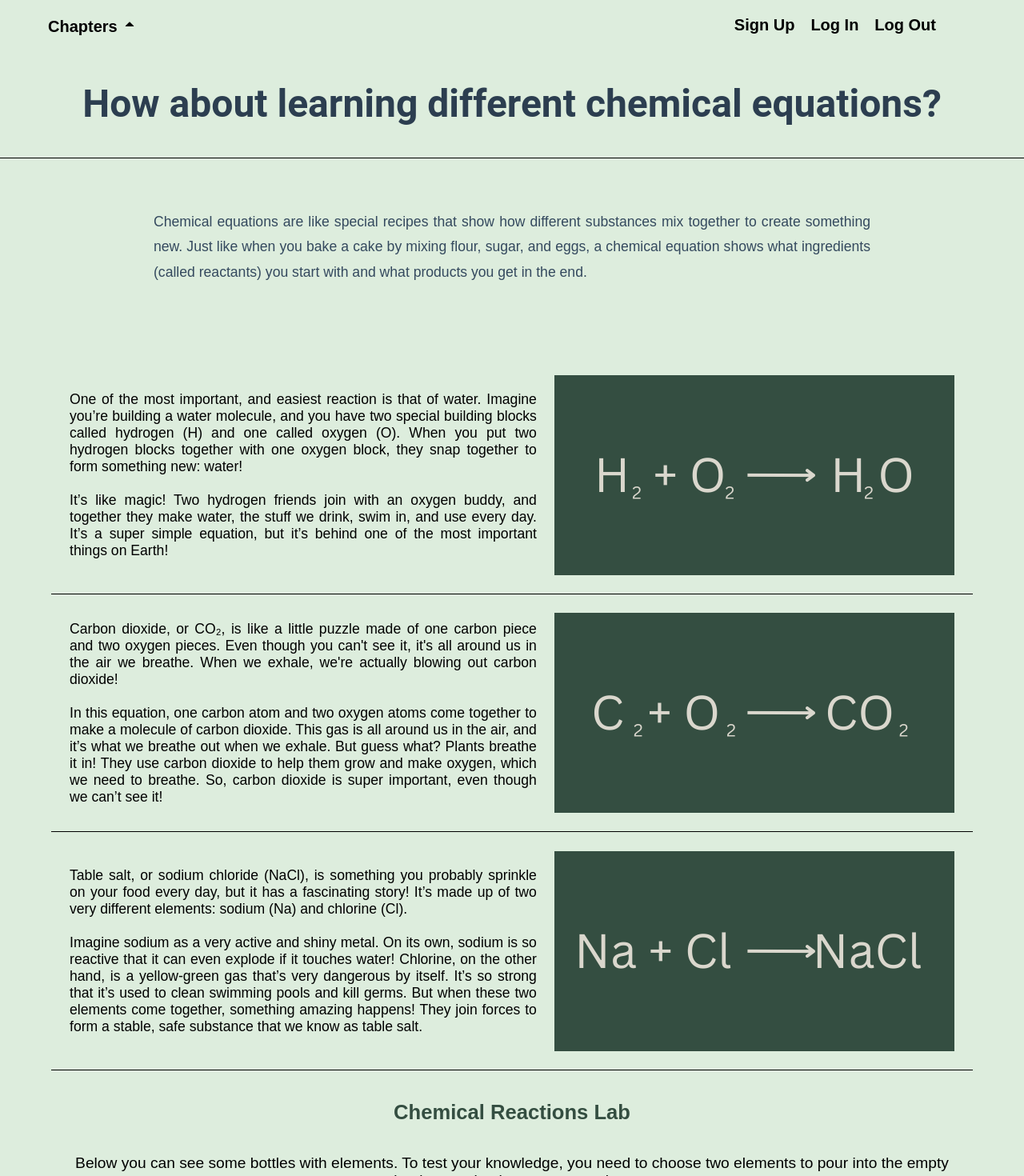
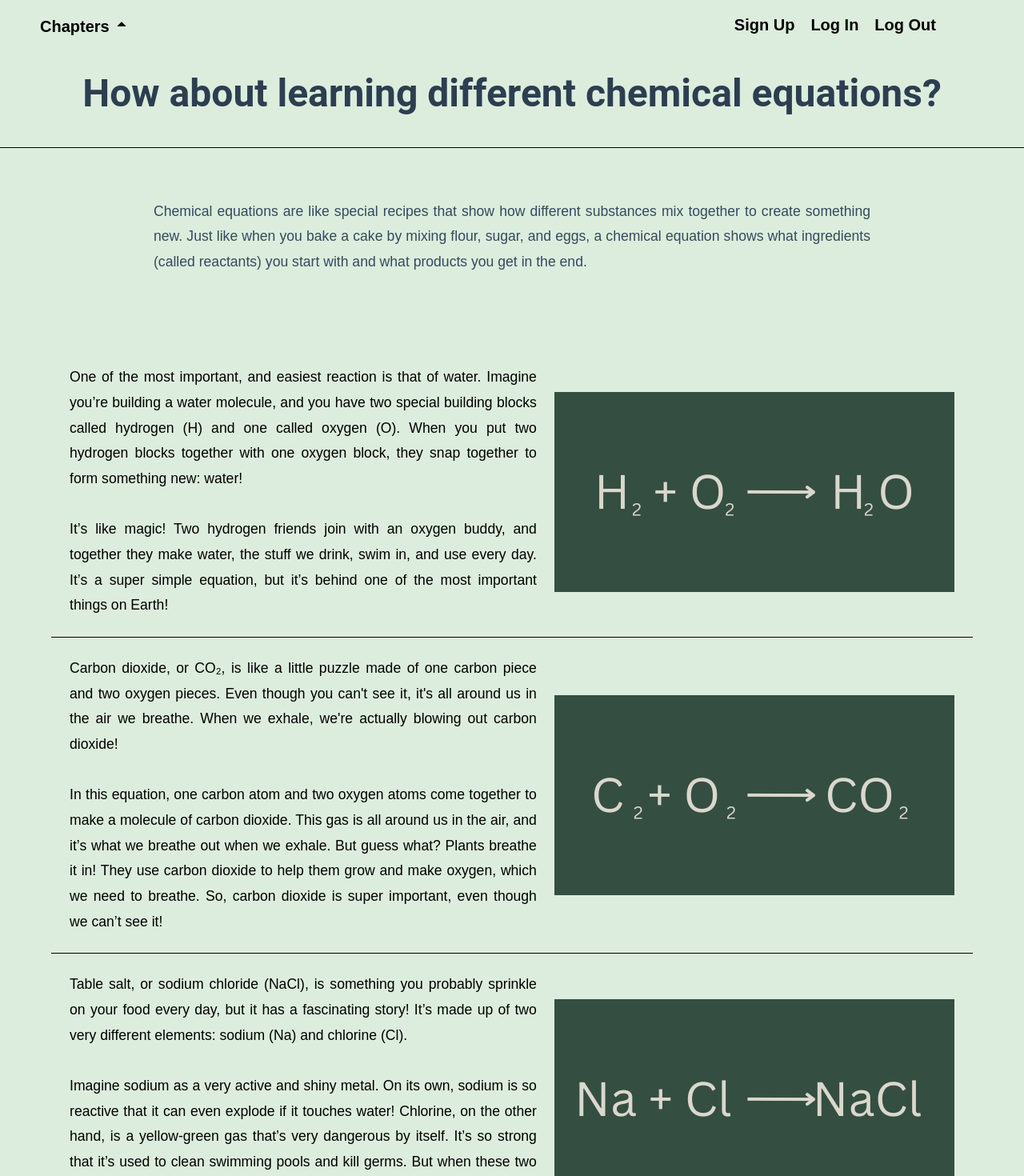
Before and after one commit to milagjurovska/app-for-learning-chemistry, a React (Create React App) app: page /chapter2 in a window 1280 px wide. Shown: the top 1470 px of the page at 80% size. Built offline with nearby package versions, Linux system fonts and the light colour scheme; no server answers.

Commit message:
Updated css and header

```diff
--- a/src/App.css
+++ b/src/App.css
@@ -13,7 +13,6 @@ body{
   display: flex;
   justify-content: center;
   padding: 5% 15%;
-  text-align: center;
   font-size: 1.1rem;
   line-height: 1.8;
   color: #34495e;
@@ -32,6 +31,7 @@ body{
 }
 h1{
   padding: 3%;
+  margin-top: 50px;
   font-family: Roboto, sans-serif;
   border-bottom: black 1px solid;
   text-align: center;
@@ -41,11 +41,9 @@ h1{
 }
 #menuButton {
   position: fixed;
-  top: 10px;
+  top: 20px;
   left: 50px;
-  background-color: #ddeddd;
   z-index: 2;
-  padding: 10px;
   cursor: pointer;
 }
 
@@ -127,9 +125,10 @@ h1{
 }
 
 #video{
-  display: flex;
-  justify-content: center;
-  margin-bottom: 2%;
+  margin-top: 15px;
+  margin-left: 80px;
+  margin-right: 10px;
+  height: auto;
 }
 
 iframe{
@@ -324,8 +323,9 @@ a:visited, a:link{
 
 .chemicallab p{
   padding: 3% 7% 0 7%;
-  font-size: 120%;
   text-align: center;
+  font-size: 1.1rem;
+  line-height: 1.8;
 }
 
 @keyframes pour {
@@ -344,6 +344,8 @@ a:visited, a:link{
 .text2{
   text-align: justify;
   padding-right: 2%;
+  font-size: 1.1rem;
+  line-height: 1.8;
 }
 
 .quiz{
@@ -388,6 +390,7 @@ a:visited, a:link{
   cursor: pointer;
   margin-bottom: 20px;
   color: black;
+
 }
 
 .quiz button{
@@ -411,17 +414,24 @@ a:visited, a:link{
 }
 
 #sledno{
-  font-size: 130%;
-  text-align: center;
-  padding: 2% 13%;
-  margin-bottom: 3%;
+  text-align: justify;
+  padding: 1% 3%;
+  font-size: 1.1rem;
+  line-height: 1.8;
 }
 
 #sledno li {
-  font-size: 90%;
   text-align: justify;
   padding: 0 7%;
   list-style-position: inside;
+  font-size: 1rem;
+  line-height: 1.8;
+}
+
+#videoItekst{
+  display: flex;
+  justify-content: space-evenly;
+  margin-bottom: 50px;
 }
 
 #memory {
@@ -537,10 +547,12 @@ a:visited, a:link{
   display: none;
 }
 
-.gornomeni{
-  display: flex;
+#gornomeni{
   background-color: #ddeddd;
   width: 100%;
+  height: 60px;
+  top:0;
+  position: fixed;
 }
 
 .menistuff{
--- a/src/App.js
+++ b/src/App.js
@@ -17,6 +17,7 @@ function App() {
     const [user, setUser]=useState(null);
     const [isOpenSign, setIsOpenSign]=useState(false);
     const [isOpenLog, setIsOpenLog]=useState(false);
+    const [scrolled, setScrolled] = useState(false);
 
 
     const toggleMenu = () => {
@@ -43,13 +44,28 @@ function App() {
         return ()=>unsubscribe();
     }, []);
 
+    useEffect(() => {
+        const handleScroll = () => {
+            if (window.scrollY > 50) {
+                setScrolled(true);
+            } else {
+                setScrolled(false);
+            }
+        };
+
+        window.addEventListener("scroll", handleScroll);
+        return () => {
+            window.removeEventListener("scroll", handleScroll);
+        };
+    }, []);
+
     return (
         <Router>
             <div>
-                <div id="gornomeni">
+                <div id="gornomeni" style={{ backgroundColor: scrolled ? "#344e41" : "#ddeddd" }}>
                     <div id="fullMenu">
-                        <div id="menuButton">
-                            <span onClick={toggleMenu}>Chapters {menuOpen ? <GoTriangleDown/> : <GoTriangleUp/>}</span>
+                        <div id="menuButton" >
+                            <span onClick={toggleMenu} style={{ color: scrolled ? "white" : "black" }}>Chapters {menuOpen ? <GoTriangleDown/> : <GoTriangleUp/>}</span>
                         </div>
                         <div className={`menu ${menuOpen ? 'open' : ''}`} id="menu">
                             <Link to="/" onClick={toggleMenu}>Introduction</Link>
@@ -58,10 +74,10 @@ function App() {
                         </div>
                     </div>
 
-                    <div className="menistuff">
-                        <Link className="vnatre" to="/SignUp" onClick={signupform}>Sign Up</Link>
-                        <Link className="vnatre"  to="/Login" onClick={loginform}>Log In</Link>
-                        <Link className="vnatre" to="/Logout" >Log Out</Link>
+                    <div className="menistuff" >
+                        <Link className="vnatre" to="/SignUp" onClick={signupform} style={{ color: scrolled ? "white" : "black" }}>Sign Up</Link>
+                        <Link className="vnatre"  to="/Login" onClick={loginform} style={{ color: scrolled ? "white" : "black" }}>Log In</Link>
+                        <Link className="vnatre" to="/Logout" style={{ color: scrolled ? "white" : "black" }}>Log Out</Link>
                     </div>
                 </div>
 
--- a/src/components/Landing.js
+++ b/src/components/Landing.js
@@ -98,11 +98,12 @@ function Landing() {
                         <img src={gif} alt="Gif of flasks"/>
                     </div>
                 </div>
+                <div id="videoItekst">
                     <div id="video">
                         <iframe
                             id="yt-video"
-                        width="840"
-                        height="472.5"
+                            width="600"
+                            height="380"
                             src="https://www.youtube.com/embed/rTC7w6bKh_4?enablejsapi=1"
                             title="YouTube video player"
                             allow="accelerometer; autoplay; clipboard-write; encrypted-media; gyroscope; picture-in-picture; web-share"
@@ -114,22 +115,27 @@ function Landing() {
                         <p>Atoms bond together in different ways to form molecules, and the type of bond determines the
                             properties of the substance:</p> <br/>
                         <ol>
-                        <li><b>Ionic Bonds: </b>Formed when one atom donates an electron to another, creating positive
+                            <li><b>Ionic Bonds: </b>Formed when one atom donates an electron to another, creating
+                                positive
                                 and negative ions that attract each other. Example: Sodium chloride (table salt).
                             </li>
                             <li><b>Covalent Bonds: </b>Formed when two atoms share electrons, creating a strong bond.
                                 Example: Water (H₂O).
                             </li>
-                        <li><b>Metallic Bonds: </b>Found in metals, where electrons are shared across many atoms, giving
+                            <li><b>Metallic Bonds: </b>Found in metals, where electrons are shared across many atoms,
+                                giving
                                 metals their strength and conductivity.
                             </li>
                         </ol>
                         <br/>
-                    <p>These bond types are fundamental to the structure and behavior of all matter. Let's see what you
+                        <p>These bond types are fundamental to the structure and behavior of all matter. Let's see what
+                            you
                             learned from this lesson. Test your knowledge with this easy five question
                             quiz!
                         </p>
                     </div>
+                </div>
+
             </div>
             <div className='quiz'>
                 <h2>Quiz</h2>
```
Also changed, not shown: 12 other files (tests, documents, lock files or other folders). Lines whose indentation alone changed are shown as unchanged.
